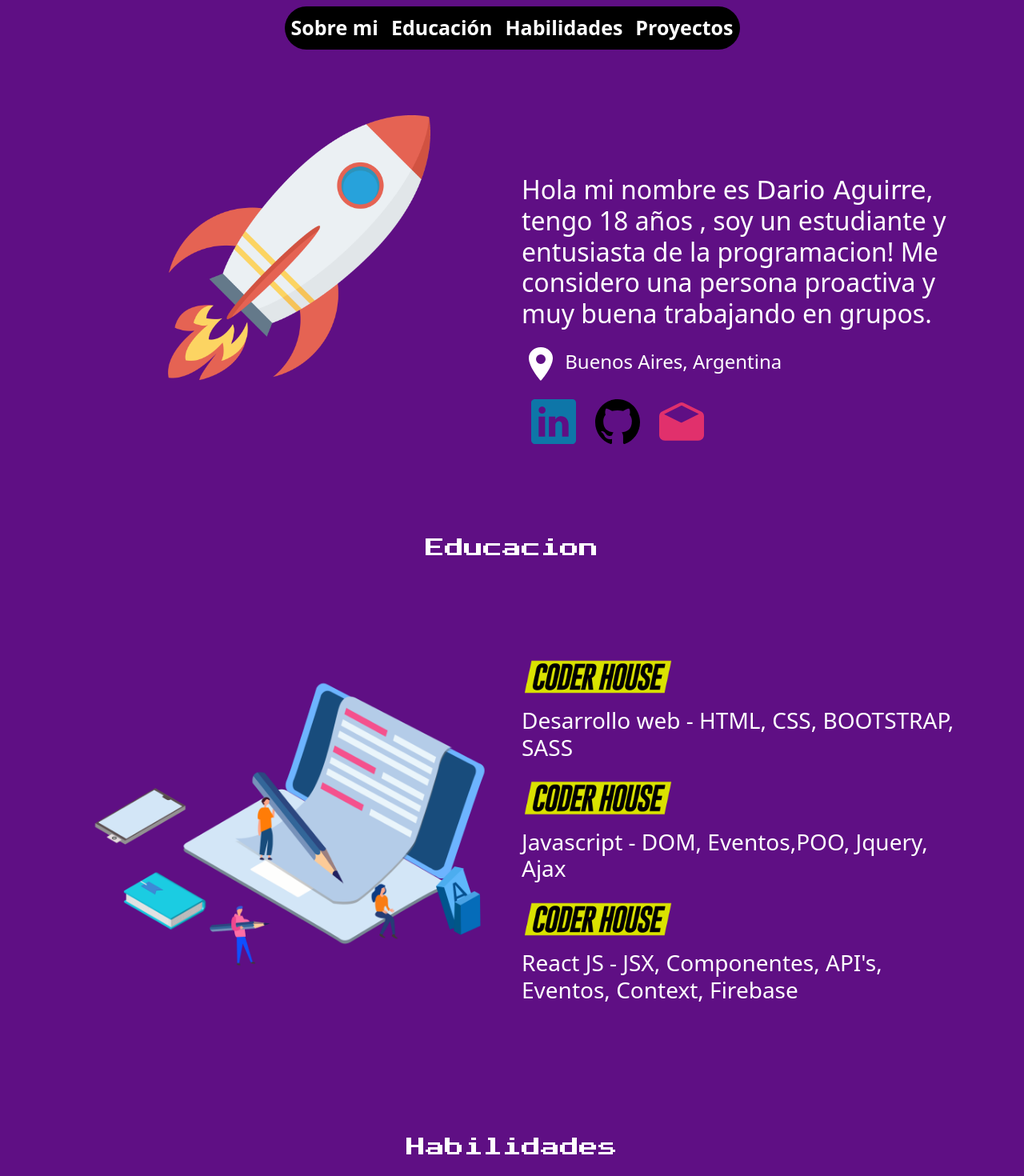
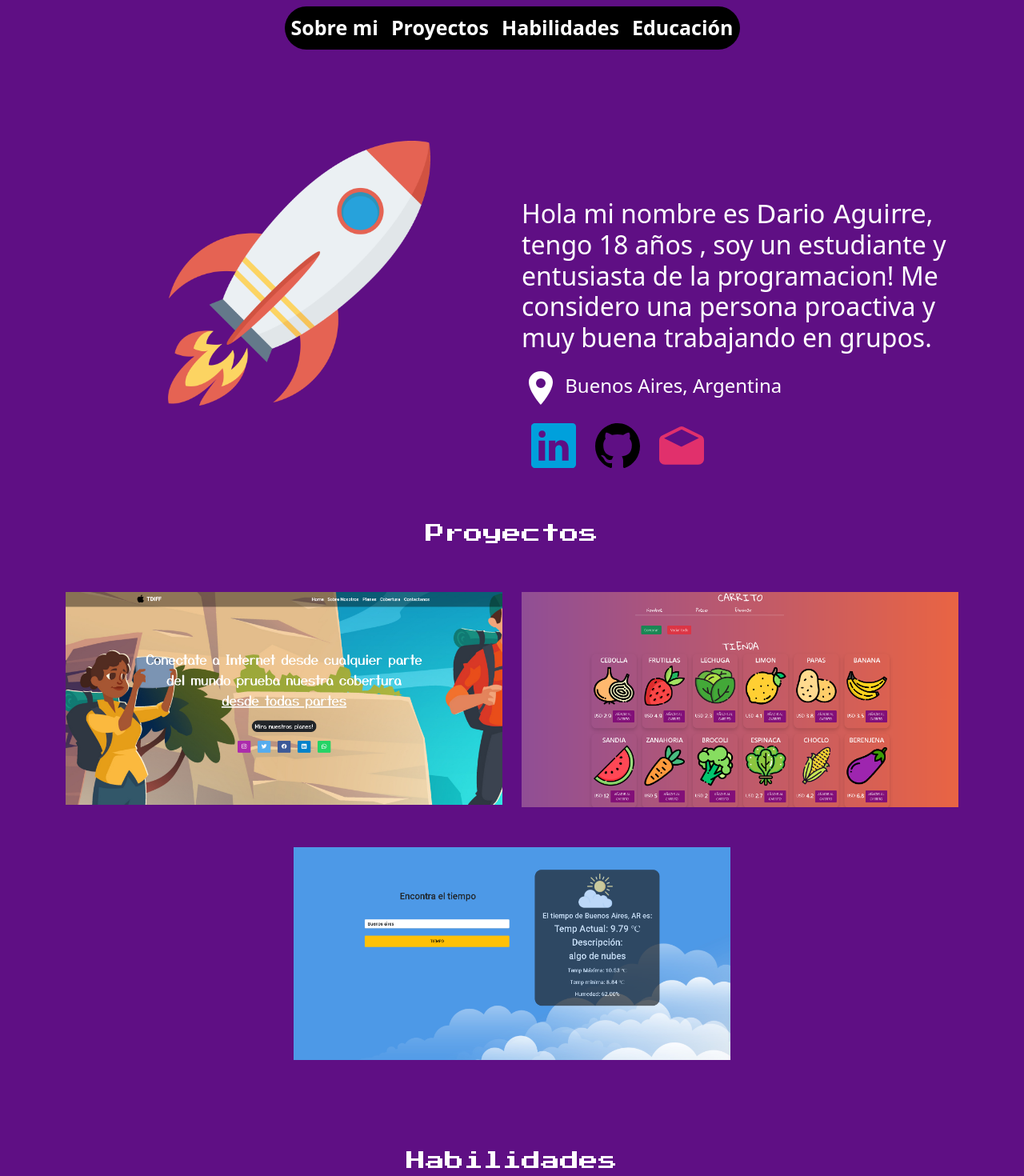
Before and after one commit to Rner30/portfolio_dario_aguirre, a React (Create React App) app: page / in a window 1280 px wide. Shown: the top 1470 px of the page at 80% size. Built offline with nearby package versions, Linux system fonts and the light colour scheme.

Commit message:
cambio colors y orden

```diff
--- a/src/App.js
+++ b/src/App.js
@@ -10,9 +10,9 @@
     <Fragment>
       <Navbar/>
       <SobreMi/>
+      <Proyectos/>
+      <Abilities/>
       <Education/>
-      <Abilities/>
-      <Proyectos/>
     </Fragment>
 
 
--- a/src/components/Education.jsx
+++ b/src/components/Education.jsx
@@ -8,13 +8,13 @@
   @media (min-width: 900px) {
     .imgGif {
       width: 35rem;
-      margin-top: 40px;
+
     }
     .coder {
       width: 35%;
     }
     .education {
-      margin-top: 100px;
+      margin-top: 50px;
 
     }
   }
@@ -33,7 +33,7 @@
 `;
 const H4 = styled.h4`
   font-family: 'Press Start 2P', cursive;
-  margin-top: 7rem;
+  margin-top: 4rem;
 `;
 export default function Education() {
   return (
--- a/src/components/Navbar.jsx
+++ b/src/components/Navbar.jsx
@@ -38,10 +38,10 @@
 export default function Navbar() {
   return (
     <SectionNav>
-      <nav className="navbar navbar-expand-lg navbar-light bg-light fixed-top">
+      <nav className="navbar navbar-expand-lg navbar-dark bg-dark fixed-top">
         <div className="container">
           <button
-            className="navbar-toggler"
+            className="navbar-toggler border border-2 border-white"
             type="button"
             data-bs-toggle="collapse"
             data-bs-target="#navbarNav"
@@ -62,9 +62,9 @@
                   Sobre mi
                 </a>
               </li>
-              <li className="nav-item ">
-                <a className="nav-link" href="#education">
-                  Educación
+              <li className="nav-item">
+                <a className="nav-link" href="#proyectos">
+                  Proyectos
                 </a>
               </li>
               <li className="nav-item">
@@ -72,9 +72,10 @@
                   Habilidades
                 </a>
               </li>
-              <li className="nav-item">
-                <a className="nav-link" href="#proyectos">
-                  Proyectos
+
+              <li className="nav-item ">
+                <a className="nav-link" href="#education">
+                  Educación
                 </a>
               </li>
 
--- a/src/components/Proyectos.jsx
+++ b/src/components/Proyectos.jsx
@@ -29,7 +29,7 @@
               info="HTML,CSS,Bootstrap"
               iconos={[
                 <IoLogoHtml5 color="#FF3E2A" size="2.5rem" />,
-                <IoLogoCss3 color="#639aff" size="2.5rem" />,
+                <IoLogoCss3 color="#1f75fe" size="2.5rem" />,
                 <BsBootstrapFill color="#BA00FF" size="2.5rem" />,
               ]}
             />
@@ -44,7 +44,7 @@
               iconos={[
                 <IoLogoJavascript color="yellow" size="2.5rem" />,
                 <IoLogoHtml5 color="#FF3E2A" size="2.5rem" />,
-                <IoLogoCss3 color="#639aff" size="2.5rem" />,
+                <IoLogoCss3 color="#1f75fe" size="2.5rem" />,
                 <BsBootstrapFill color="#BA00FF" size="2.5rem" />,
               ]}
             />
@@ -59,7 +59,7 @@
               iconos={[
                 <IoLogoJavascript color="yellow" size="2.5rem" />,
                 <IoLogoHtml5 color="#FF3E2A" size="2.5rem" />,
-                <IoLogoCss3 color="#639aff" size="2.5rem" />,
+                <IoLogoCss3 color="#1f75fe" size="2.5rem" />,
               ]}
             />
           </div>
--- a/src/components/Redes.jsx
+++ b/src/components/Redes.jsx
@@ -15,7 +15,7 @@
         target="blank"
         title="Linkedin"
       >
-        <IoLogoLinkedin color="#0e76a8" size="4rem" />
+        <IoLogoLinkedin color="#00a0dc" size="4rem" />
       </a>
       <a href="https://github.com/Rner30" target="blank" title="Github">
         <IoLogoGithub size="4rem" color="black" />
--- a/src/components/SobreMi.jsx
+++ b/src/components/SobreMi.jsx
@@ -12,7 +12,10 @@
   @media (min-width: 990px) {
     img {
       margin-left: 8rem;
-      margin-top: 6rem;
+      margin-top: 8rem;
+    }
+    .pres {
+      margin-top: 200px;
     }
   }
   @media (max-width: 990px) {
@@ -24,11 +27,6 @@
   }
   img {
     width: 60%;
-  }
-  @media (min-width: 900px) {
-    .pres {
-      margin-top: 170px;
-    }
   }
 `;
 const Span = styled.span`
@@ -46,7 +44,7 @@
             <h2>
               Hola mi nombre es <Span>Dario Aguirre</Span>, tengo 18 años , soy
               un estudiante y entusiasta de la programacion! Me considero una
-              persona proactiva y muy buena trabajando en grupos.{" "}
+              persona proactiva y muy buena trabajando en grupos.
             </h2>
             <div className="location">
               <h4>
```
